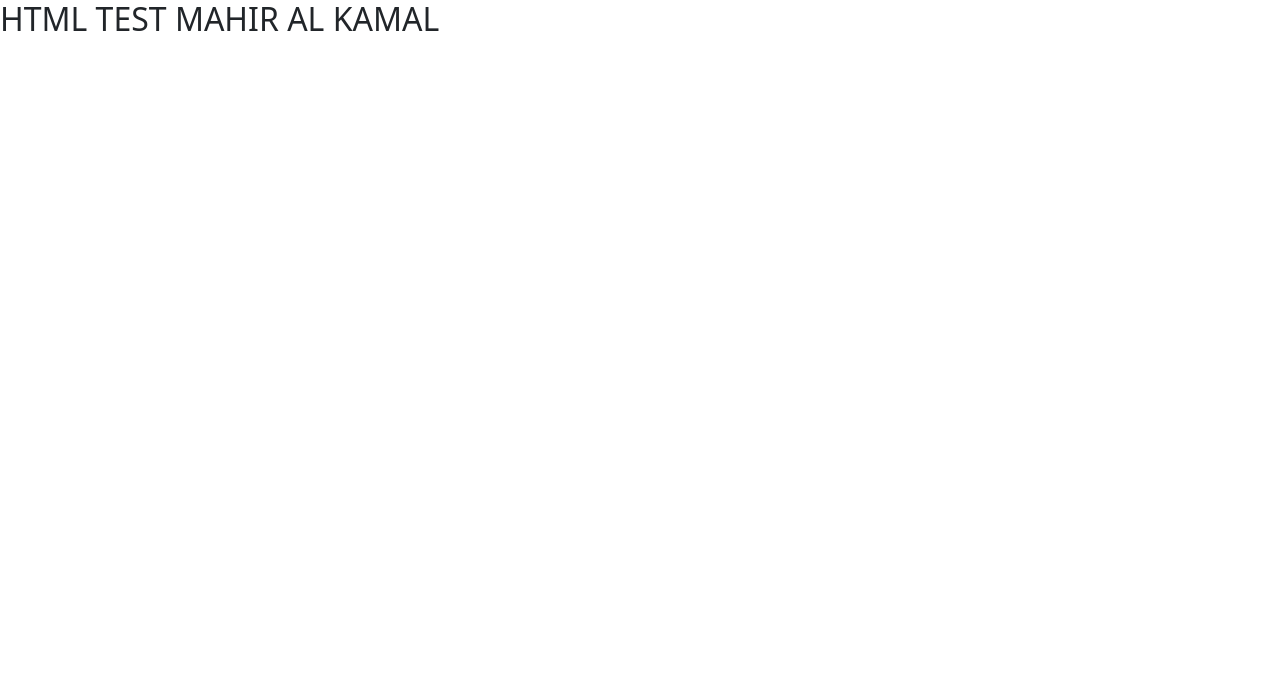
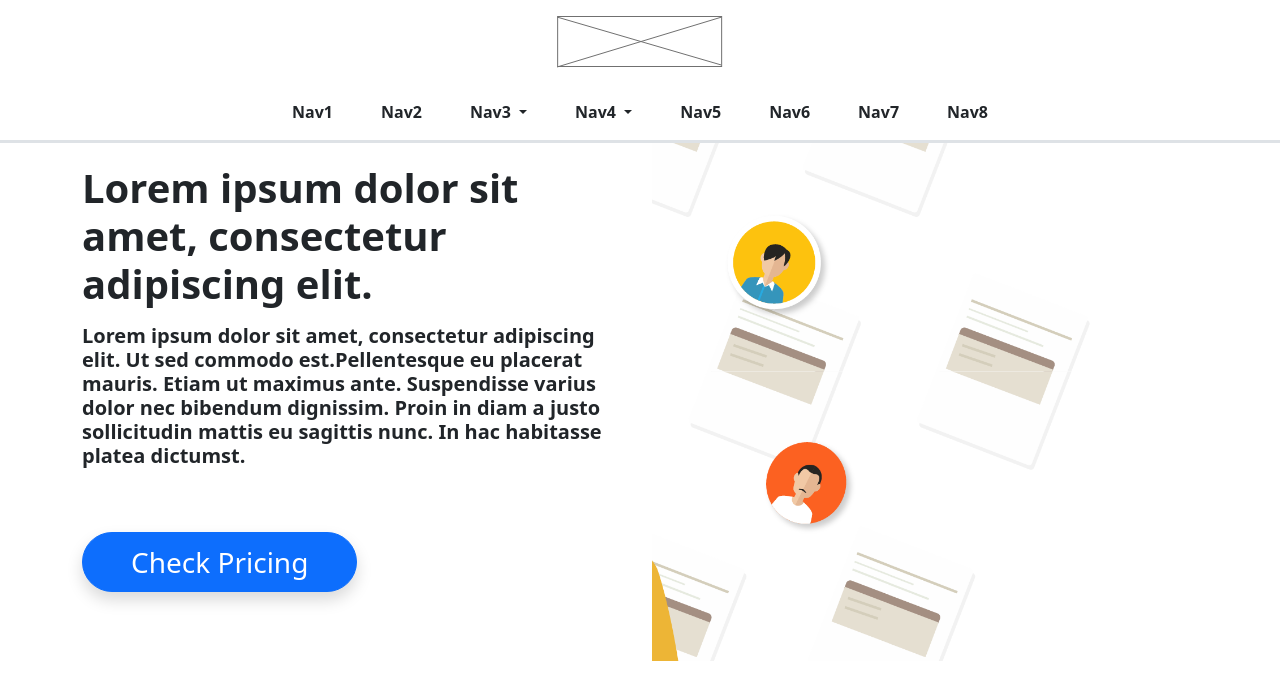
Before and after one commit to iammahir2020/html_page_mahir_al_kamal, a plain HTML site: page index.html in a window 1280 px wide. Drawn offline with nearby package versions, Linux system fonts and the light colour scheme.

Commit message:
navbar and hero section added

```diff
--- a/index.html
+++ b/index.html
@@ -8,7 +8,89 @@
     <link href="https://cdn.jsdelivr.net/npm/bootstrap@5.2.2/dist/css/bootstrap.min.css" rel="stylesheet" integrity="sha384-Zenh87qX5JnK2Jl0vWa8Ck2rdkQ2Bzep5IDxbcnCeuOxjzrPF/et3URy9Bv1WTRi" crossorigin="anonymous">
 </head>
 <body>
-    <h2>HTML TEST MAHIR AL KAMAL</h2>
+            <!-- navbar start  -->
+        <header>
+            <nav class="navbar navbar-expand-lg bg-white">
+                <div class="container-fluid">
+                    <ul class="navbar-nav mx-auto mb-2 mb-lg-0">
+                        <li class="nav-item mx-auto">
+                          <a class="nav-link" aria-current="page" href="#"><img src="./assets/images/logo.png" alt="Brand Logo"></a>
+                        </li>
+                        </ul>
+
+                </div>
+            </nav>
+            <nav class="navbar navbar-expand-lg bg-white border-bottom border-3">
+                <div class="container-fluid">
+                  <!-- <a class="navbar-brand" href="#"><img src="./assets/images/logo.png" alt="Brand Logo"></a> -->
+                  <button class="navbar-toggler" type="button" data-bs-toggle="collapse" data-bs-target="#navbarSupportedContent" aria-controls="navbarSupportedContent" aria-expanded="false" aria-label="Toggle navigation">
+                    <span class="navbar-toggler-icon"></span>
+                  </button>
+                  <div class="collapse navbar-collapse" id="navbarSupportedContent">
+                    <ul class="navbar-nav mx-auto mb-2 mb-lg-0">
+                      <li class="nav-item mx-3">
+                        <a class="nav-link text-dark fw-bold" aria-current="page" href="#">Nav1</a>
+                      </li>
+                      <li class="nav-item mx-3">
+                        <a class="nav-link text-dark fw-bold" href="#">Nav2</a>
+                      </li>
+                      <li class="nav-item dropdown mx-3">
+                        <a class="nav-link dropdown-toggle text-dark fw-bold" href="#" role="button" data-bs-toggle="dropdown" aria-expanded="false">
+                          Nav3
+                        </a>
+                        <ul class="dropdown-menu">
+                          <li><a class="dropdown-item" href="#">Action</a></li>
+                          <li><a class="dropdown-item" href="#">Another action</a></li>
+                          <!-- <li><hr class="dropdown-divider"></li> -->
+                          <li><a class="dropdown-item" href="#">Something else here</a></li>
+                        </ul>
+                      </li>
+                      <li class="nav-item dropdown mx-3">
+                        <a class="nav-link dropdown-toggle text-dark fw-bold" href="#" role="button" data-bs-toggle="dropdown" aria-expanded="false">
+                          Nav4
+                        </a>
+                        <ul class="dropdown-menu">
+                          <li><a class="dropdown-item" href="#">Action</a></li>
+                          <li><a class="dropdown-item" href="#">Another action</a></li>
+                          <!-- <li><hr class="dropdown-divider"></li> -->
+                          <li><a class="dropdown-item" href="#">Something else here</a></li>
+                        </ul>
+                      </li>
+                      <li class="nav-item mx-3">
+                        <a class="nav-link text-dark fw-bold" href="#">Nav5</a>
+                      </li>
+                      <li class="nav-item mx-3">
+                        <a class="nav-link text-dark fw-bold" href="#">Nav6</a>
+                      </li>
+                      <li class="nav-item mx-3">
+                        <a class="nav-link text-dark fw-bold" href="#">Nav7</a>
+                      </li>
+                      <li class="nav-item mx-3">
+                        <a class="nav-link text-dark fw-bold" href="#">Nav8</a>
+                      </li>
+                    </ul>
+
+                  </div>
+                </div>
+              </nav>
+        </header>
+    <!-- navbar end  -->
+    <!-- hero section start  -->
+    <div class="container">
+	    <div class="row g-4 d-flex align-items-center">
+            <div class="col-lg-6">
+                <h1 class="fw-bolder">Lorem ipsum dolor sit amet, consectetur adipiscing elit.</h1>
+                <h5 class="fw-semibold my-3">Lorem ipsum dolor sit amet, consectetur adipiscing elit. Ut sed commodo est.Pellentesque eu placerat mauris. Etiam ut maximus ante. Suspendisse varius dolor nec bibendum dignissim. Proin in diam a justo sollicitudin mattis eu sagittis nunc. In hac habitasse platea dictumst.</h5>
+                <button class="fs-3 btn btn-lg btn-primary my-5 py-2 px-5 rounded-pill shadow">
+                    Check Pricing
+                </button>
+            </div>
+            <div class="col-lg-6">
+                <img src="./assets/images/hero.png" class="d-block h-100" alt="...">
+            </div>
+        </div>
+    </div>
+    <!-- hero section end  -->
     <script src="https://cdn.jsdelivr.net/npm/bootstrap@5.2.2/dist/js/bootstrap.bundle.min.js" integrity="sha384-OERcA2EqjJCMA+/3y+gxIOqMEjwtxJY7qPCqsdltbNJuaOe923+mo//f6V8Qbsw3" crossorigin="anonymous"></script>
 </body>
 </html>
```
